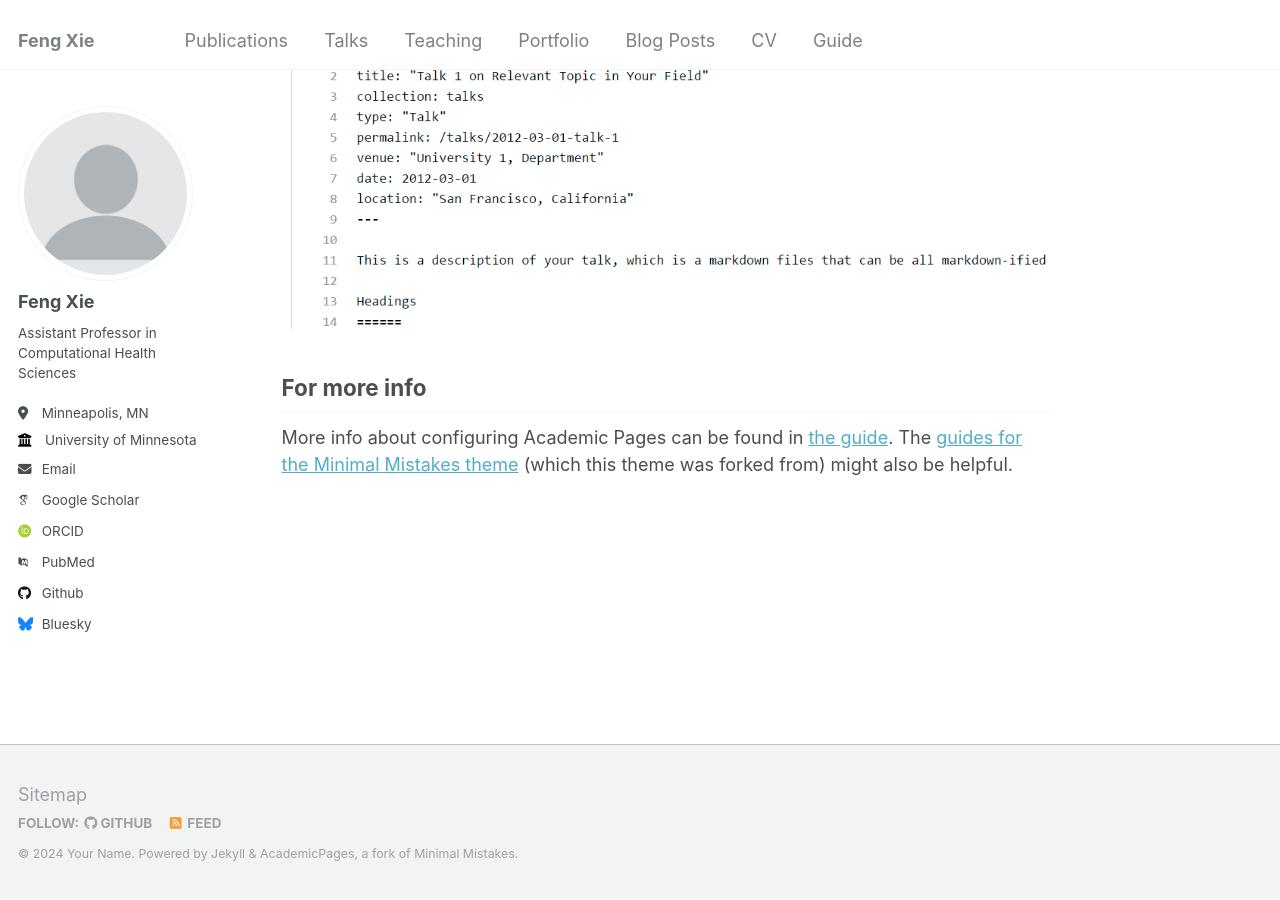
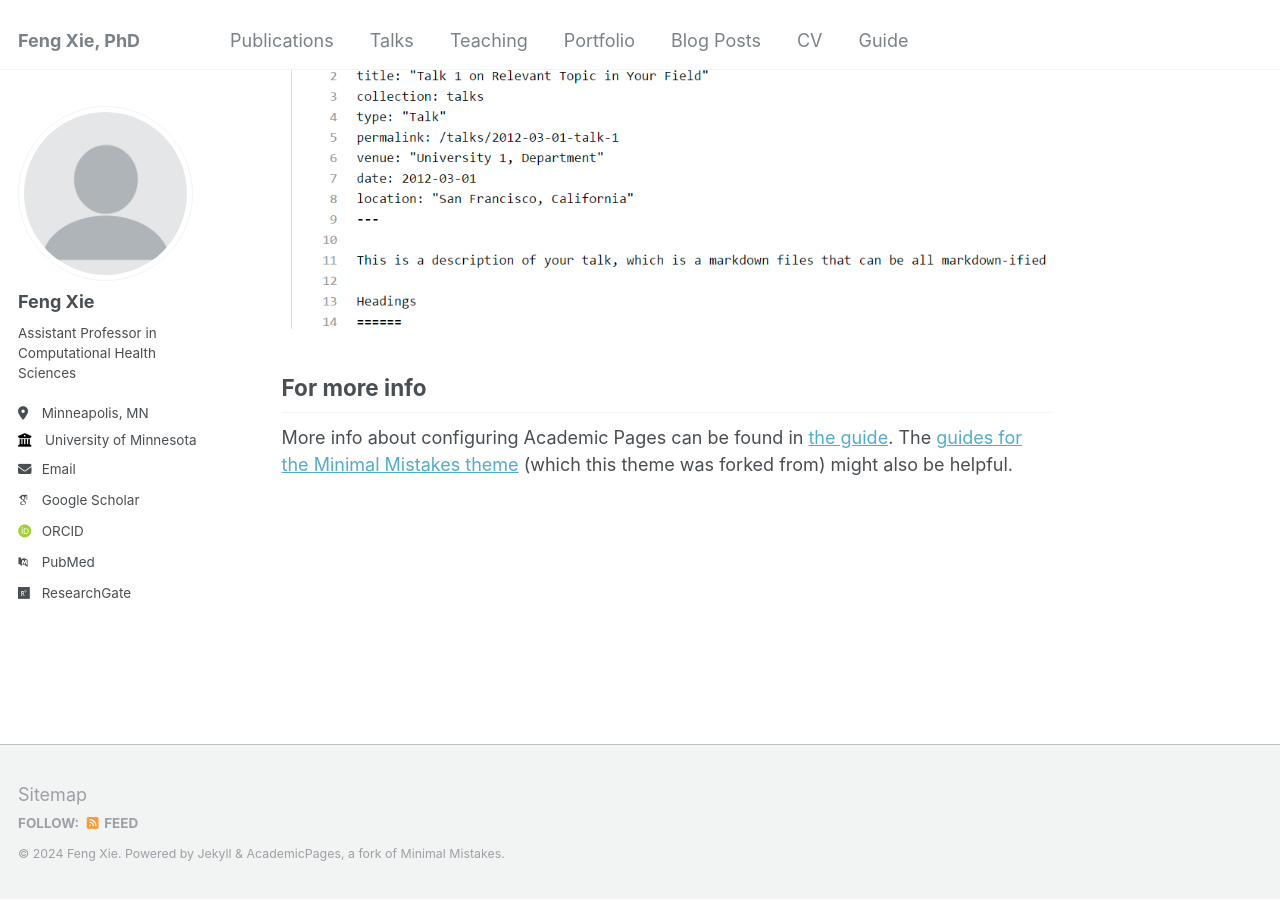
Before and after one commit to fengx13/fengx13.github.io, a Jekyll site: the page built from _pages/about.md, in a window 1280 px wide and 900 px high, scrolled down 2524 px. Built offline with Jekyll 4.4.1, drawn with Linux system fonts in a browser that asks for light colours; some web fonts are replaced; part of the change alters nothing that is shown.

Commit message:
Update _config.yml

```diff
--- a/_config.yml
+++ b/_config.yml
@@ -8,10 +8,10 @@
 
 # Basic Site Settings
 locale                   : "en-US"
-title                    : "Feng Xie"
+title                    : "Feng Xie, PhD"
 title_separator          : "-"
-name                     : &name "Your Name"
-description              : &description "personal description"
+name                     : &name "Feng Xie"
+description              : &description "Assistant Professor in Computational Health Sciences"
 url                      : https://academicpages.github.io # the base hostname & protocol for your site e.g. "https://mmistakes.github.io"
 baseurl                  : "" # the subpath of your site, e.g. "/blog"
 repository               : "academicpages/academicpages.github.io"
@@ -34,21 +34,21 @@ author:
   arxiv            : # URL - Update with the correct link to your profile
   googlescholar    : "https://scholar.google.com/citations?user=_lCrZBkAAAAJ&hl=en"
   impactstory      : # URL
-  orcid            : "http://orcid.org/yourorcidurl"
+  orcid            : "https://orcid.org/0000-0002-0215-667X"
   semantic         : # URL
   pubmed           : "https://www.ncbi.nlm.nih.gov/pubmed/?term=john+snow"
-  researchgate     : # URL
+  researchgate     : "https://www.researchgate.net/profile/Feng_Xie34"
 
   # Repositories and software development
   bitbucket        : # Username - Update with your username on the site
   codepen          : # Username
   dribbble         : # Username
-  github           : "academicpages"
+  github           : #"academicpages"
   kaggle           : # Username
   stackoverflow    : # User number or user number and name (i.e., use "1" or "1/jeff-atwood")
 
   # Social media
-  bluesky          : "bsky.app" # Replace this with you Bluesky username
+  bluesky          : #"bsky.app" # Replace this with you Bluesky username
   facebook         : # Username
   flickr           : # Username
   foursquare       : # Username
@@ -65,7 +65,7 @@ author:
   steam            : # Username
   telegram         : # URL
   tumblr           : # Username
-  twitter          : # Username for X / Twitter
+  twitter          : # "fengx_thu"
   vine             : # Username
   weibo            : # Username
   wikipedia        : # Username
```
